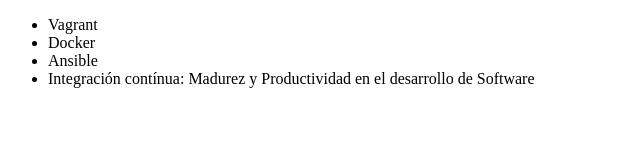
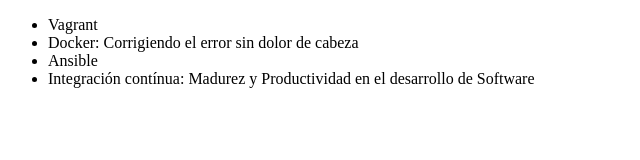
Before and after one commit to SanTros23/alura-one-oracle, a plain HTML site: page index.html in a window 1280 px wide. Shown: the whole page, without its empty margins (0-640 px from the left). Drawn offline with Linux system fonts and the light colour scheme.

Commit message:
Se Corrige nombre de elemento en lista Docker

```diff
--- a/index.html
+++ b/index.html
@@ -7,7 +7,7 @@
 <body>
      <ul>
          <li> Vagrant </li>
-         <li> Docker </li>
+         <li> Docker: Corrigiendo el error sin dolor de cabeza </li>
          <li> Ansible </li>
          <li> Integración contínua: Madurez y Productividad en el desarrollo de Software </li>
      </ul>
```
